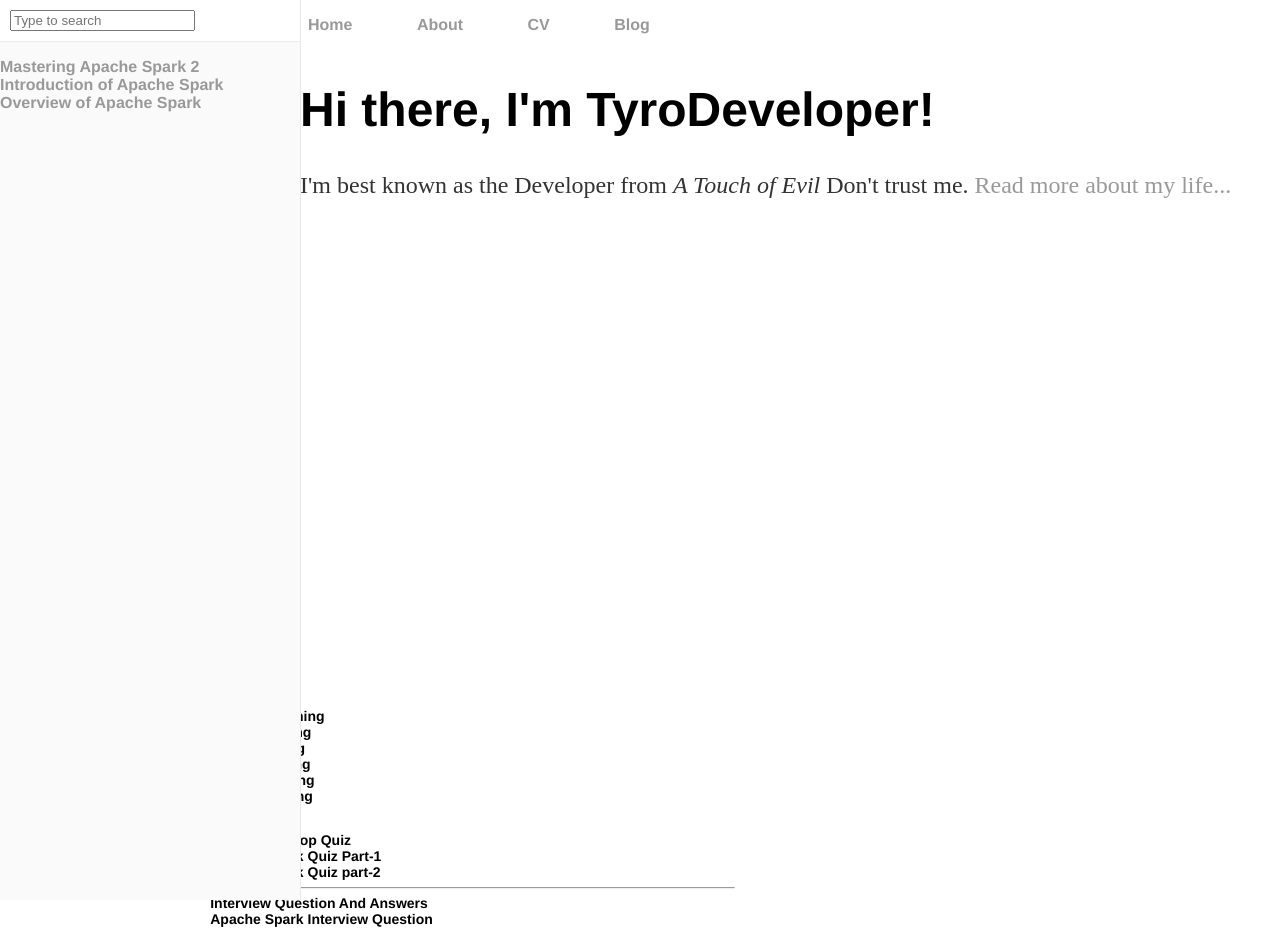
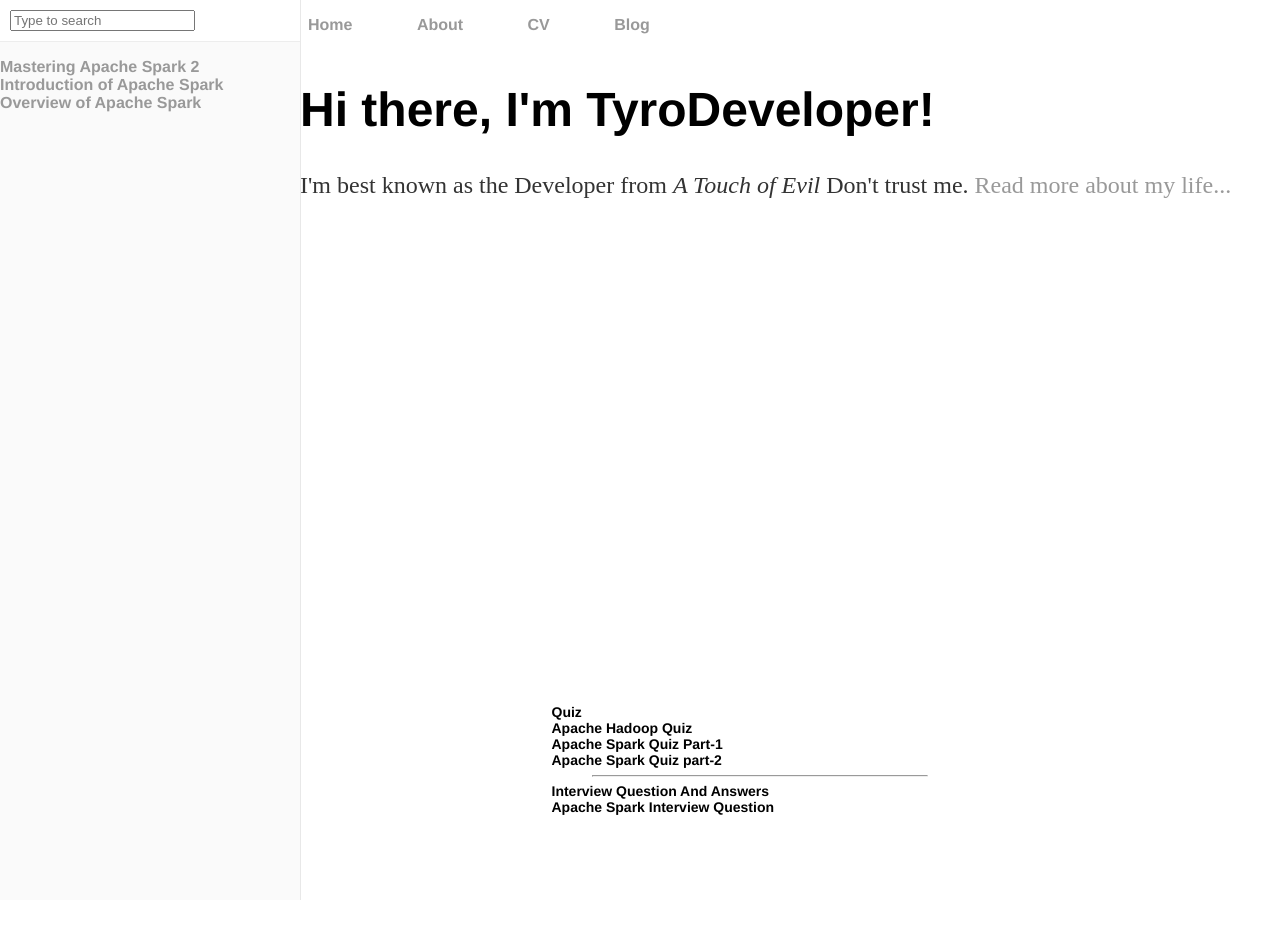
Before and after one commit to tyrodeveloper/tyrodeveloper.github.io, a Jekyll site: the page built from index.html, in a window 1280 px wide. Built offline with Jekyll 4.4.1, drawn with Linux system fonts in a browser that asks for light colours; after the commit the page ends 900 px from its top, so only the background shows below that.

Commit message:
Update main.css

```diff
--- a/css/main.css
+++ b/css/main.css
@@ -27,17 +27,17 @@ footer{
     border-right: 1px solid rgba(0,0,0,.07);
 }
 .col1 {
-
-	width:46%;
+	float:left;
+	width:33%;
 	position:relative;
-	left:12%;
+	left:5%;
 
 }
 .col2 {
-
-	width:46%;
+	float:left;
+	width:33%;
 	position:relative;
-	left:16%;
+	left:10%;
 
 }
 @media only screen and (max-width: 500px){
```
